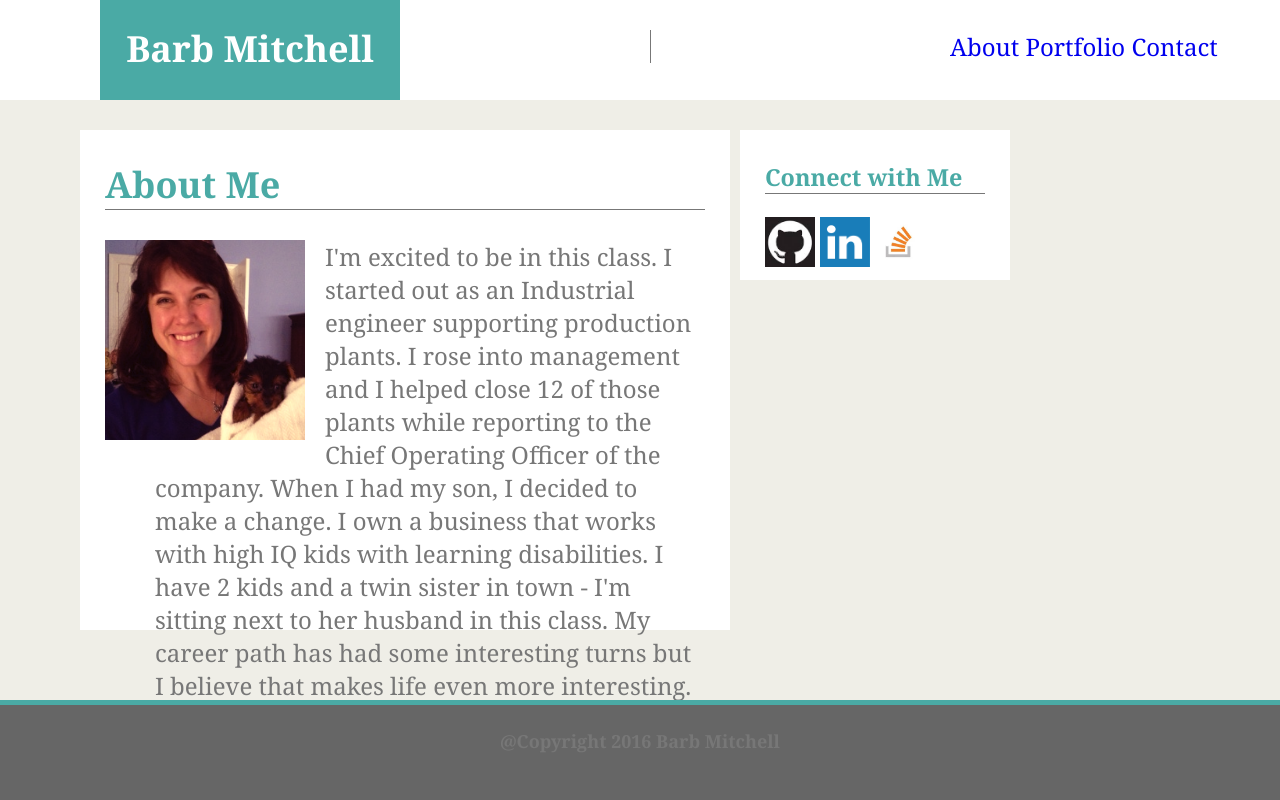
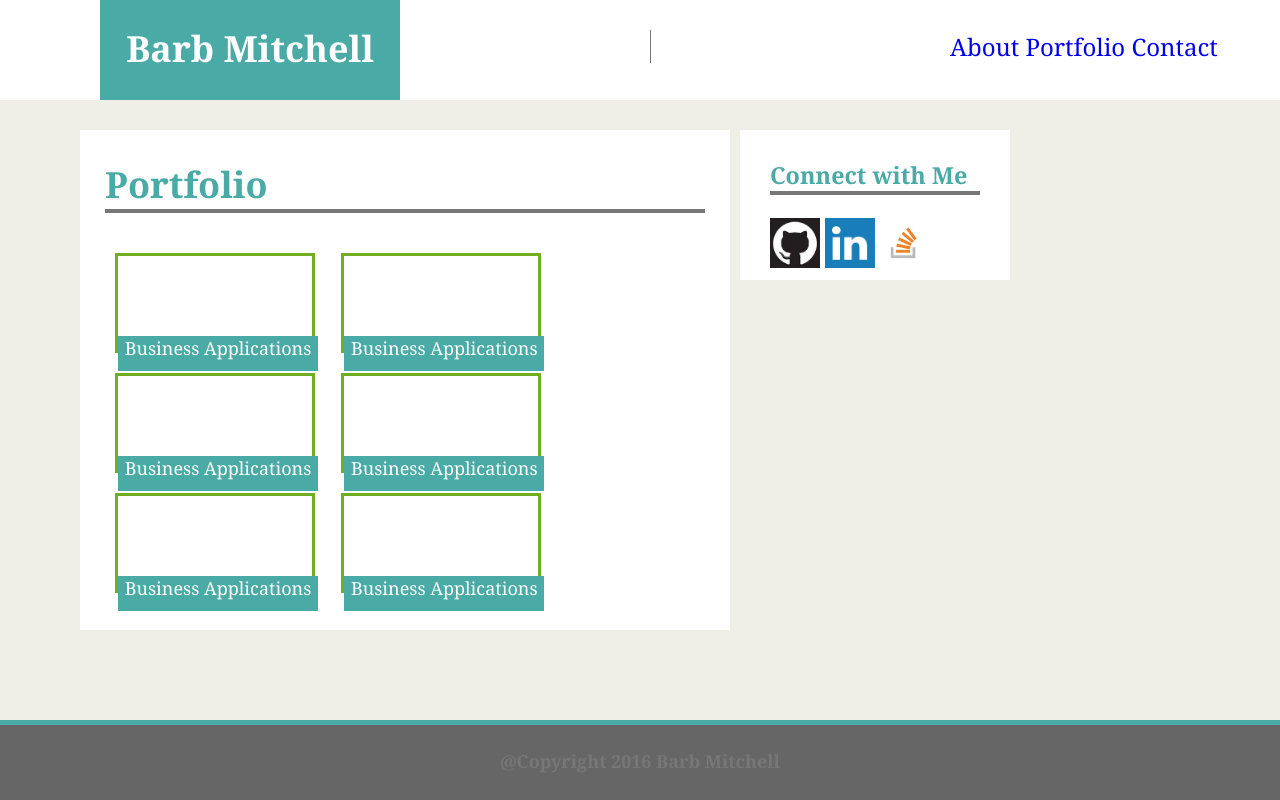
Before and after one commit to barbmitchellnc/Basic-Portfolio, a plain HTML site: page portfolio.html in a window 1280 px wide. Shown: the top 800 px of the page. Drawn offline with Linux system fonts and the light colour scheme.

Commit message:
Tuesday pm copy

```diff
--- a/Assets/css/style.css
+++ b/Assets/css/style.css
@@ -37,13 +37,16 @@ div.Name {
 	font-size: 24px;
     border-left:1px solid;
     padding-left:5px;
+    border-right:1px solid
+    background-color: black;
+	margin-right:2px;
 
 }
 
 h2, h3 {
 	border-bottom-style: solid;
 	border-color: #777777;
-	border-bottom-width: thin;
+	border-bottom-width: 4px;
 	color:#4aaaa5;
 }
 #connect {
@@ -56,8 +59,8 @@ h2, h3 {
 	float:right;
 	right:240px;
 	margin:30px;
-	padding-left:25px;
-	padding-right: 25px;
+	padding-left:30px;
+	padding-right: 30px;
 	align-content: center;
 }
 
@@ -90,15 +93,12 @@ input[type=submit]:hover {
 }
 form {
    border-radius: 5px;
-   background-color: #f2f2f2 ;
+   background-color: white ;
    padding: 20px;
 }
 textarea{
 	width:100%;
 }
-
-
-
 
 
 #content {
@@ -123,12 +123,33 @@ p{
 	margin-right: auto;
 	margin-left: 50px;
 }
+
+.floating-box {
+    display: inline-block;
+    width: 200px;
+    height: 100px;
+    margin: 10px;
+    border: 3px solid #73AD21;
+}
+.fbBanner {
+	width:200px;
+	height:35px;
+	background-color: #4aaaa5;
+	color: white;
+	text-align: center;
+	font-size: 18px;
+	margin-top: 80px;
+}
+
+.after-box {
+    border: 3px solid red;
+}
 #footer {
 	background-color: #666666;
 	width: 100%;
 	margin:0;
 	padding: 0;
-	height: 100px;
+	height: 80px;
 	position:fixed;
 	bottom: 0px;
 	text-align:center;
--- a/portfolio.html
+++ b/portfolio.html
@@ -19,9 +19,32 @@
             </div>
         </div>
         <section id="content">
-            <h2> About Me</h2>
-            <img src="Assets\images\barb.png" alt="Barb" style="width:200px;height:200px;float:left;margin-right: 20px;" id="bio-image">
-            <p>I'm excited to be in this class. I started out as an Industrial engineer supporting production plants. I rose into management and I helped close 12 of those plants while reporting to the Chief Operating Officer of the company. When I had my son, I decided to make a change. I own a business that works with high IQ kids with learning disabilities. I have 2 kids and a twin sister in town - I'm sitting next to her husband in this class. My career path has had some interesting turns but I believe that makes life even more interesting.</p>
+            <h2> Portfolio</h2>
+            <div class="floating-box">
+                <div class="fbBanner">Business Applications
+              <!--  <img src="Assets/images/city-q-c-640-480-8.jpg" alt="HTML5 Icon" style="width:200px;height:100px;">-->
+                </div>
+            </div>
+            <div class="floating-box">
+                <div class="fbBanner">Business Applications
+                </div>
+            </div>
+            <div class="floating-box">
+                <div class="fbBanner">Business Applications
+                </div>
+            </div>
+            <div class="floating-box">
+                <div class="fbBanner">Business Applications
+                </div>
+            </div>
+            <div class="floating-box">
+                <div class="fbBanner">Business Applications
+                </div>
+            </div>
+            <div class="floating-box">
+                <div class="fbBanner">Business Applications
+                </div>
+            </div>
         </section>
         <!--Connect-->
         <section id="connect">
@@ -31,8 +54,8 @@
             <a href="http://stackoverflow.com/users/7104629/b-mitchell"><img src="Assets/images/stack.jpg" style="width:50px;height:50px;"> </a>
         </section>
     </div>
-        <!--footer-->
-        <section id="footer">
+    <!--footer-->
+    <section id="footer">
         <h4>@Copyright 2016 Barb Mitchell<h4>
         </section>
 </body>
```
Also changed, not shown: Assets/images/business-q-c-640-480-1.jpg (added), Assets/images/business-q-c-640-480-9.jpg (added), Assets/images/city-q-c-640-480-4.jpg (added), Assets/images/city-q-c-640-480-8.jpg (added), Assets/images/overflow-128.png (added), Assets/images/technics-q-c-640-480-1.jpg (added), Assets/images/technics-q-c-640-480-3.jpg (added).
